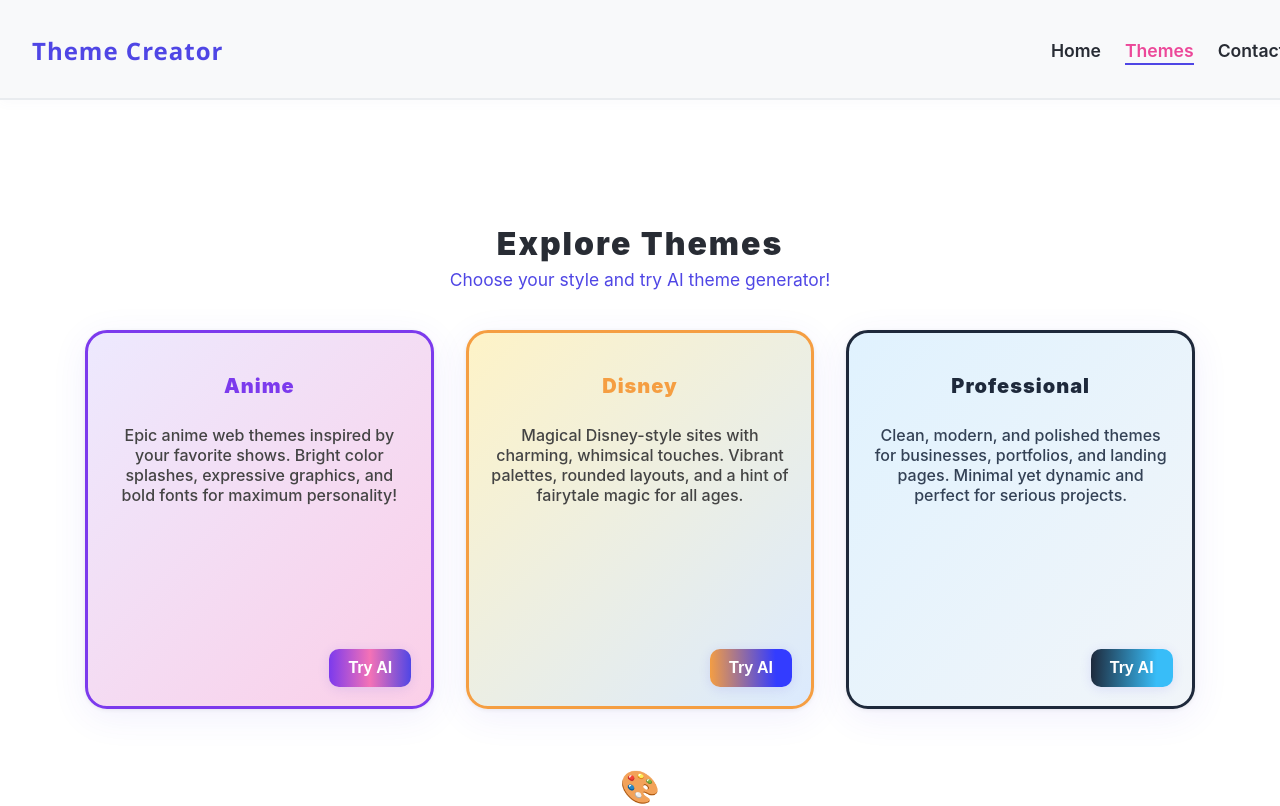
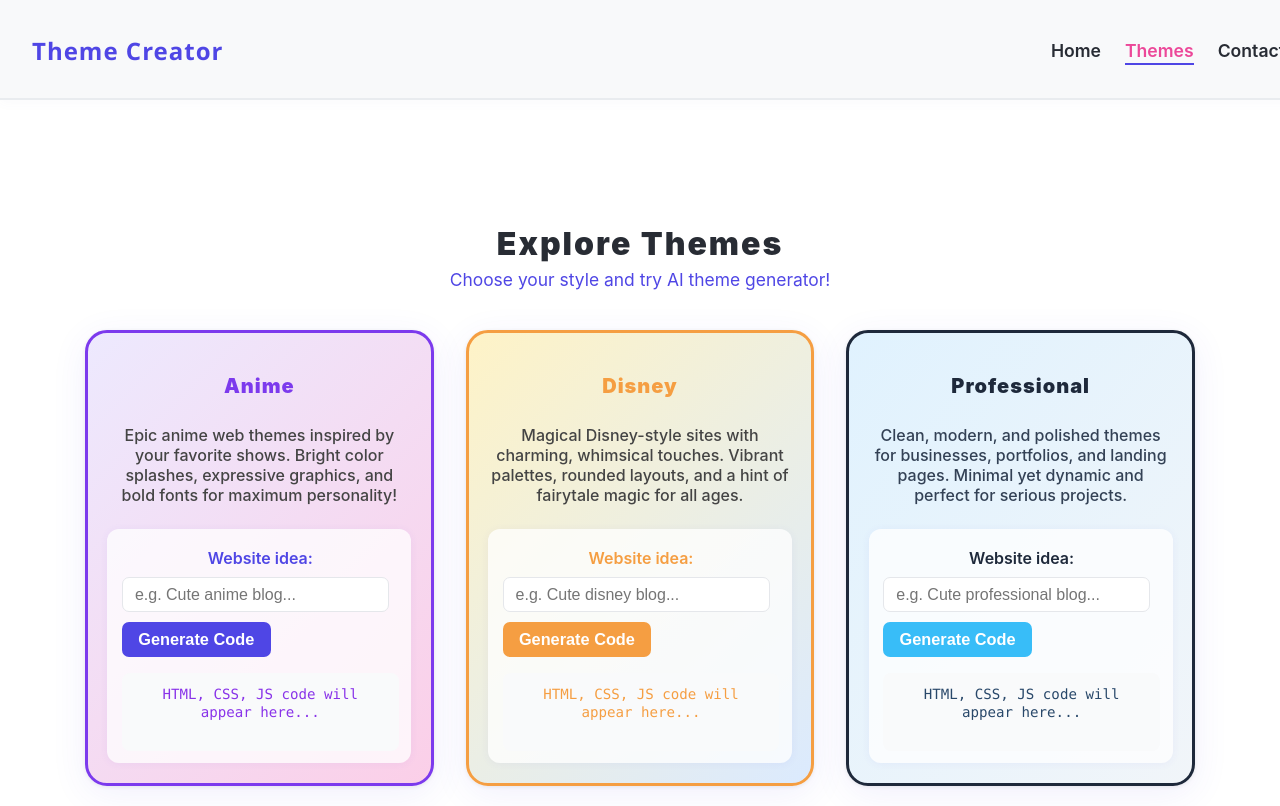
Before and after one commit to Workflow-Manager-admin/themegenie-107565-597cd14a, a React (Create React App) app in the folder theme_creator_frontend/: page /themes in a window 1280 px wide. Shown: the top 806 px of the page. Built offline with nearby package versions, Linux system fonts and the light colour scheme.

Commit message:
CheckPoint - cgfc634dad

```diff
--- a/theme_creator_frontend/src/pages/Themes.jsx
+++ b/theme_creator_frontend/src/pages/Themes.jsx
@@ -1,78 +1,150 @@
 import React, { useState } from "react";
 import "./Themes.css";
+
+/**
+ * Async placeholder for Gemini or AI backend integration.
+ * Simulates code generation for a given theme and idea.
+ * @param {string} theme - The theme type: "Anime"|"Disney"|"Professional"
+ * @param {string} idea - The user site idea
+ * @returns {Promise<string>} - Returns generated HTML/CSS/JS as string
+ */
+// PUBLIC_INTERFACE
+async function generateThemeCode(theme, idea) {
+  // Simulate API delay
+  await new Promise((res) => setTimeout(res, 900));
+  // Placeholder example
+  if (!idea || !idea.trim()) {
+    return "// Please enter a website idea to get started!";
+  }
+  switch (theme) {
+    case "Anime":
+      return `<html>
+  <head>
+    <title>${idea} - Anime Theme</title>
+    <style>
+      body { background: linear-gradient(120deg,#ede9fe 0%,#fbcfe8 100%); color: #811; font-size: 120%; }
+      h1 { color: #7c3aed; text-shadow: 0 2px 14px #e0a7f6; }
+      .sparkle { color: #f472b6; font-size: 1.9em; }
+    </style>
+  </head>
+  <body>
+    <h1><span class="sparkle">★</span> ${idea} <span class="sparkle">★</span></h1>
+    <p>Welcome to your personalized Anime web experience!</p>
+  </body>
+</html>`;
+    case "Disney":
+      return `<html>
+  <head>
+    <title>${idea} - Disney Magic</title>
+    <style>
+      body { background: linear-gradient(90deg,#fef3c7 40%,#dbeafe 100%); font-family: 'Comic Sans MS', cursive; }
+      h1 { color: #f59e42; text-shadow: 0 2px 10px #fff3c9; }
+      .magic { color: #333cff; font-weight: bold; font-size: 1.6em; }
+    </style>
+  </head>
+  <body>
+    <h1><span class="magic">✨</span> ${idea} <span class="magic">✨</span></h1>
+    <p>Create your own story with Disney-inspired design!</p>
+  </body>
+</html>`;
+    case "Professional":
+      return `<html>
+  <head>
+    <title>${idea} - Professional Theme</title>
+    <style>
+      body { background: linear-gradient(130deg,#e0f2fe 0%,#f1f5f9 100%); color: #111927; }
+      h1 { color: #1e293b; letter-spacing: 1.6px; }
+      .accent { color: #38bdf8; font-weight: bold; }
+    </style>
+  </head>
+  <body>
+    <h1><span class="accent">▍</span> ${idea} <span class="accent">▍</span></h1>
+    <p>Modern, elegant theme for your professional needs.</p>
+  </body>
+</html>`;
+    default:
+      return "// AI response: Cannot generate code for unknown theme.";
+  }
+}
+
+// Single theme card (chatbot) component
+function ThemeChatCard({ themeKey, title, desc, accentClass }) {
+  const [idea, setIdea] = useState("");
+  const [resultCode, setResultCode] = useState("");
+  const [loading, setLoading] = useState(false);
+
+  // PUBLIC_INTERFACE
+  async function handleGenerate() {
+    setLoading(true);
+    try {
+      const result = await generateThemeCode(title, idea);
+      setResultCode(result);
+    } catch (e) {
+      setResultCode("// Error: Unable to generate code.");
+    }
+    setLoading(false);
+  }
+
+  return (
+    <section className={`theme-card ${accentClass}`} tabIndex={0} aria-label={`${title} theme card`}>
+      <h2 className="theme-title">{title}</h2>
+      <p className="theme-description">{desc}</p>
+      {/* Chat UI */}
+      <div className="ai-section" style={{ marginTop: ".5em" }}>
+        <label htmlFor={`ai-prompt-${themeKey}`} className="theme-ai-label">
+          Website idea:
+        </label>
+        <div className="theme-ai-input-row">
+          <input
+            className="theme-ai-input"
+            type="text"
+            id={`ai-prompt-${themeKey}`}
+            maxLength={120}
+            placeholder={`e.g. Cute ${title.toLowerCase()} blog...`}
+            value={idea}
+            onChange={(e) => setIdea(e.target.value)}
+            disabled={loading}
+          />
+          <button
+            className="theme-generate-btn"
+            onClick={handleGenerate}
+            disabled={!idea.trim() || loading}
+            aria-busy={loading}
+          >
+            {loading ? "Generating..." : "Generate Code"}
+          </button>
+        </div>
+        <div className="theme-ai-output">
+          <pre style={{
+            background: "none",
+            color: accentClass === "anime" ? "#8933e9"
+              : accentClass === "disney" ? "#f59e42"
+              : accentClass === "professional" ? "#29486a"
+              : "#666",
+            margin: 0,
+            fontFamily: "'Fira Mono','Menlo',monospace",
+            fontSize: "0.93em",
+            lineHeight: "1.28",
+            whiteSpace: "pre-wrap",
+            wordBreak: "break-word",
+            minHeight: "44px",
+            padding: "0",
+          }}>
+            {resultCode ? resultCode : "HTML, CSS, JS code will appear here..."}
+          </pre>
+        </div>
+      </div>
+    </section>
+  );
+}
 
 // PUBLIC_INTERFACE
 function Themes() {
   /**
-   * PUBLIC_INTERFACE
-   * Themes page displays a responsive grid of theme cards (Anime, Disney, Professional),
-   * each with an expandable "Try AI" input section and placeholder code output.
-   * Clean, colorful, and mobile-friendly layout.
+   * Themes page with three fully interactive, themed chatbot cards (Anime, Disney, Professional).
+   * Each card is self-contained, styled, and updates output with generateThemeCode().
+   * Responsive, fun, and colorful layout.
    */
-  const themes = [
-    {
-      key: "anime",
-      name: "Anime",
-      desc: "Epic anime web themes inspired by your favorite shows. Bright color splashes, expressive graphics, and bold fonts for maximum personality!",
-    },
-    {
-      key: "disney",
-      name: "Disney",
-      desc: "Magical Disney-style sites with charming, whimsical touches. Vibrant palettes, rounded layouts, and a hint of fairytale magic for all ages.",
-    },
-    {
-      key: "professional",
-      name: "Professional",
-      desc: "Clean, modern, and polished themes for businesses, portfolios, and landing pages. Minimal yet dynamic and perfect for serious projects.",
-    },
-  ];
-
-  const [expander, setExpander] = useState({
-    anime: false,
-    disney: false,
-    professional: false,
-  });
-  const [prompts, setPrompts] = useState({
-    anime: "",
-    disney: "",
-    professional: "",
-  });
-  const [outputs, setOutputs] = useState({
-    anime: "",
-    disney: "",
-    professional: "",
-  });
-
-  // Toggle "Try AI" expansion for a theme
-  // PUBLIC_INTERFACE
-  function handleExpand(themeKey) {
-    setExpander((prev) => ({
-      ...prev,
-      [themeKey]: !prev[themeKey],
-    }));
-  }
-
-  // Capture input changes (AI prompt field)
-  function handlePromptChange(themeKey, value) {
-    setPrompts((prev) => ({
-      ...prev,
-      [themeKey]: value,
-    }));
-  }
-
-  // Simulate "generate code" (for now, display a placeholder HTML/JS/CSS block)
-  function handleGenerate(themeKey) {
-    setOutputs((prev) => ({
-      ...prev,
-      [themeKey]:
-        "// (HTML, CSS, JS code will appear here for " +
-        themeKey.charAt(0).toUpperCase() +
-        themeKey.slice(1) +
-        " themes)\n" +
-        "<!-- Example site code output -->",
-    }));
-  }
-
   return (
     <main className="themes-page-main">
       <h1 style={{ marginBottom: "0.2em", fontWeight: 900, letterSpacing: 2 }}>
@@ -82,58 +154,24 @@ function Themes() {
         Choose your style and try AI theme generator!
       </p>
       <div className="themes-grid">
-        {themes.map((theme) => (
-          <section
-            key={theme.key}
-            className={`theme-card ${theme.key}`}
-            tabIndex={0}
-            aria-label={theme.name + " theme card"}
-          >
-            <h2 className="theme-title">{theme.name}</h2>
-            <p className="theme-description">{theme.desc}</p>
-            <button
-              className="try-ai-btn"
-              onClick={() => handleExpand(theme.key)}
-              aria-expanded={!!expander[theme.key]}
-            >
-              {expander[theme.key] ? "Close" : "Try AI"}
-            </button>
-            {expander[theme.key] && (
-              <div className="ai-section">
-                <label
-                  htmlFor={`ai-prompt-${theme.key}`}
-                  className="theme-ai-label"
-                >
-                  Website idea:
-                </label>
-                <div className="theme-ai-input-row">
-                  <input
-                    className="theme-ai-input"
-                    type="text"
-                    id={`ai-prompt-${theme.key}`}
-                    maxLength={120}
-                    placeholder="e.g. Cute anime blog/Disney fan club/Portfolio site"
-                    value={prompts[theme.key]}
-                    onChange={(e) =>
-                      handlePromptChange(theme.key, e.target.value)
-                    }
-                  />
-                  <button
-                    className="theme-generate-btn"
-                    onClick={() => handleGenerate(theme.key)}
-                  >
-                    Generate Code
-                  </button>
-                </div>
-                <div className="theme-ai-output">
-                  {outputs[theme.key]
-                    ? outputs[theme.key]
-                    : "HTML, CSS, JS code will appear here..."}
-                </div>
-              </div>
-            )}
-          </section>
-        ))}
+        <ThemeChatCard
+          themeKey="anime"
+          title="Anime"
+          desc="Epic anime web themes inspired by your favorite shows. Bright color splashes, expressive graphics, and bold fonts for maximum personality!"
+          accentClass="anime"
+        />
+        <ThemeChatCard
+          themeKey="disney"
+          title="Disney"
+          desc="Magical Disney-style sites with charming, whimsical touches. Vibrant palettes, rounded layouts, and a hint of fairytale magic for all ages."
+          accentClass="disney"
+        />
+        <ThemeChatCard
+          themeKey="professional"
+          title="Professional"
+          desc="Clean, modern, and polished themes for businesses, portfolios, and landing pages. Minimal yet dynamic and perfect for serious projects."
+          accentClass="professional"
+        />
       </div>
       <div style={{ textAlign: "center", marginTop: "1.8em", fontSize: "2rem" }}>
         <span role="img" aria-label="palette">
```
